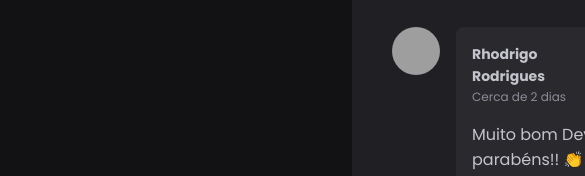
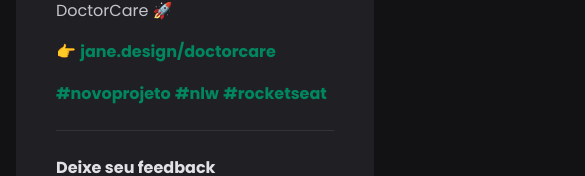
Before and after one commit to rhodrigo081/Ignite_Feed, a React (Vite) app: page / in a window 390 px wide. Shown: the part 791-967 px from the top of the page, 585 px wide, since content can reach past the window. Built offline with nearby package versions, Linux system fonts and the light colour scheme; grey boxes are pictures that could not be loaded.

Commit message:
Adicionando responsividade ao site

```diff
--- a/src/App.module.css
+++ b/src/App.module.css
@@ -4,6 +4,16 @@
   padding: 0 1rem;
   display: grid;
   grid-template-columns: 256px 1fr;
-  gap: 5rem;
+  gap: 2rem;
   align-items: flex-start;
 }
+
+@media(max-width: 768px){
+  html{
+    font-size: 87,5%;
+  }
+
+  .wrapper{
+    grid-template-columns: 1fr;
+  }
+}
--- a/src/components/Avatar.module.css
+++ b/src/components/Avatar.module.css
@@ -4,10 +4,10 @@
     border-radius: 50px;
 }
 
+
 .avatarWithBorder {
     width: calc(3rem + 12px);
     height: calc(3rem + 12px);
-    ;
     background: var(--gray-800);
     padding: 4px;
     border: 2px solid var(--green-500);
--- a/src/components/Post.jsx
+++ b/src/components/Post.jsx
@@ -24,10 +24,13 @@
           no NLW Return, evento da Rocketseat. O nome do projeto é DoctorCare 🚀
         </p>
         <p>
-          👉 <a href="#">jane.design/doctorcare</a>{" "}
+          👉 <a href="#">jane.design/doctorcare</a>{' '}
         </p>
-        <a href="#">#novoprojeto</a> <a href="#">#nlw</a>{" "}
-        <a href="#">#rocketseat</a>
+        <p>
+          <a href="#">#novoprojeto</a>{' '}
+          <a href="#">#nlw</a>{' '}
+          <a href="#">#rocketseat</a>
+        </p>
       </div>
 
       <form className={styles.commentForm}>
--- a/src/components/Sidebar.module.css
+++ b/src/components/Sidebar.module.css
@@ -1,5 +1,4 @@
 .sidebar {
-  width: 20rem;
   background: var(--gray-800);
   border-radius: 8px;
   overflow: hidden;
```
